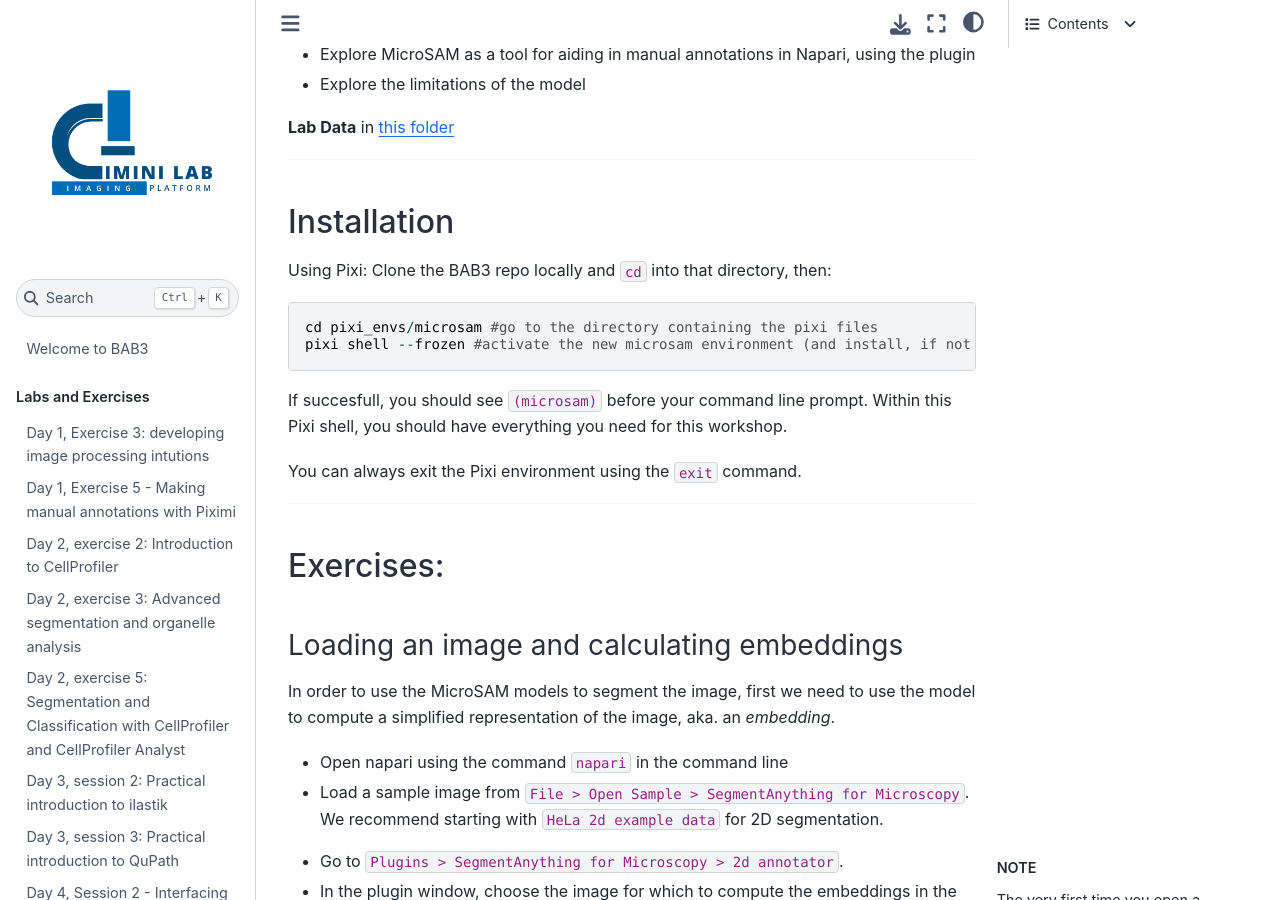
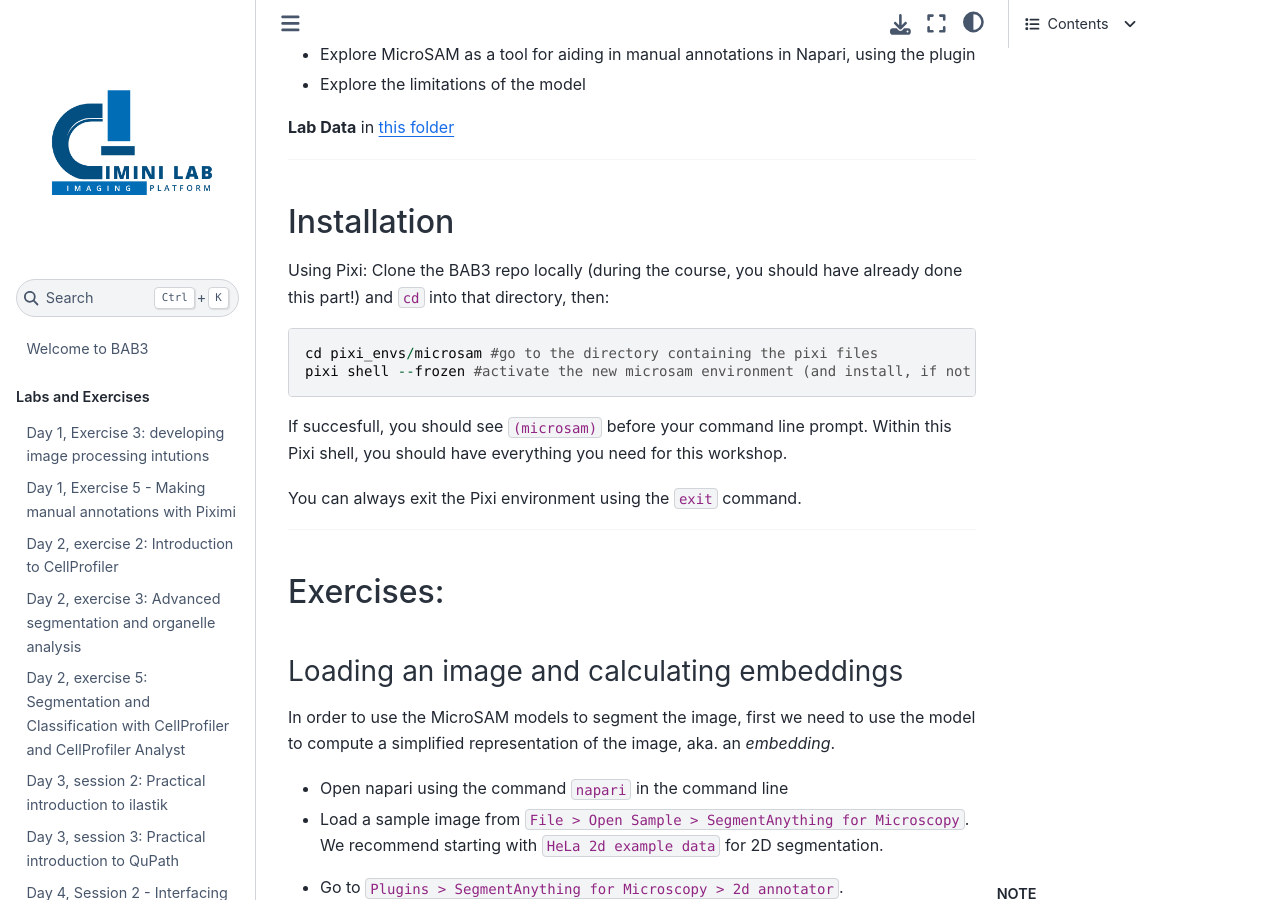
Before and after one commit to broadinstitute/BAB3, a Jupyter Book: the page built from docs/MicroSAM/MicroSAM_workshop.md, in a window 1280 px wide and 900 px high, scrolled down 821 px. Built offline with Jupyter Book 1.0.4 settings and Sphinx 7.4.7 and the Sphinx Book theme 1.1.4, drawn with Linux system fonts in a browser that asks for light colours.

````diff
--- a/docs/MicroSAM/MicroSAM_workshop.md
+++ b/docs/MicroSAM/MicroSAM_workshop.md
@@ -23,7 +23,7 @@ While you can use MicroSAM directly from the [command line](https://computationa
 
 ## Installation
 Using Pixi:
-Clone the BAB3 repo locally and `cd` into that directory, then:
+Clone the BAB3 repo locally (during the course, you should have already done this part!) and `cd` into that directory, then:
 
 ```
 cd pixi_envs/microsam #go to the directory containing the pixi files
````
Also changed, not shown: docs/slides_et_al.md (+1 -1 lines).
